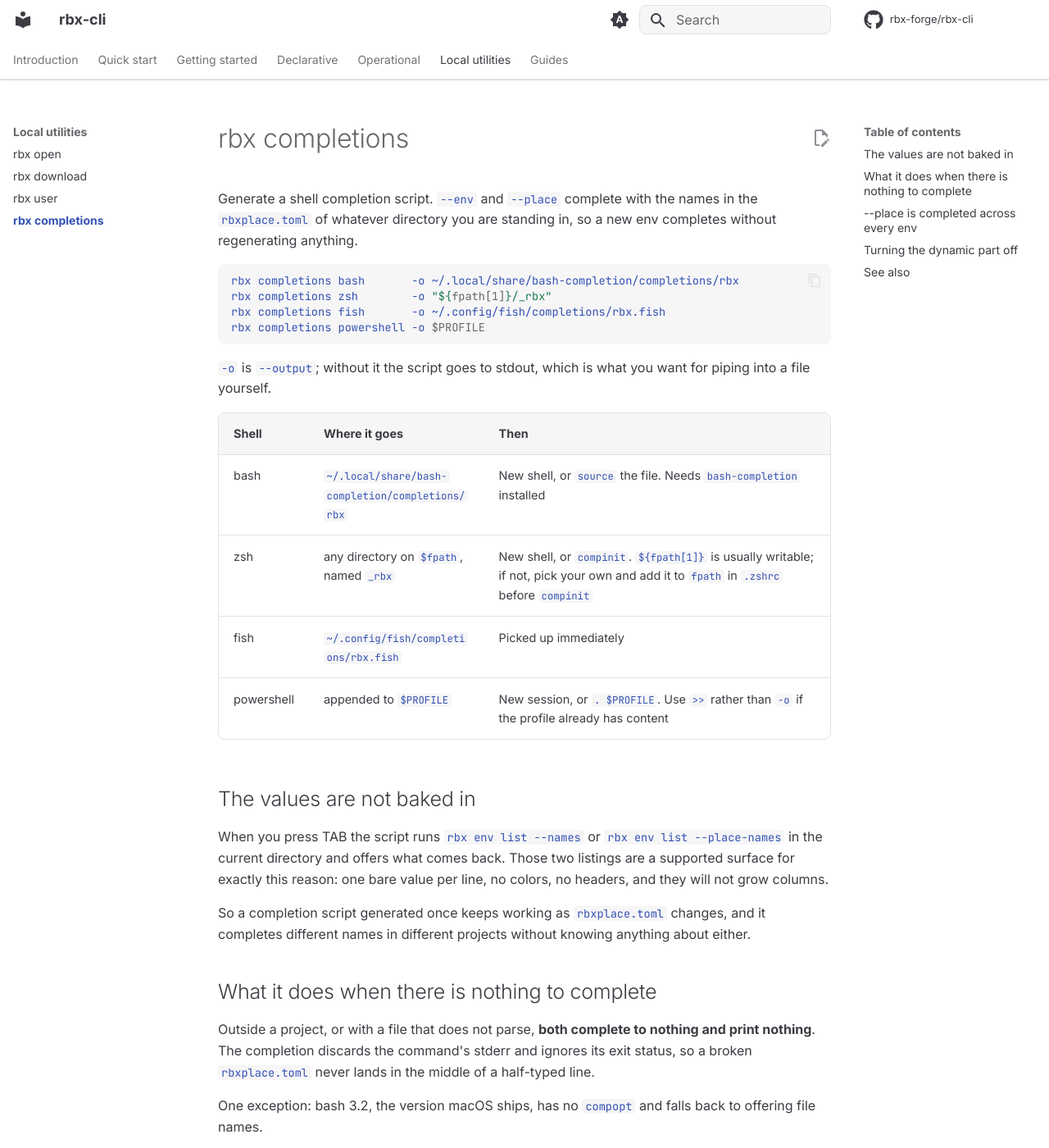
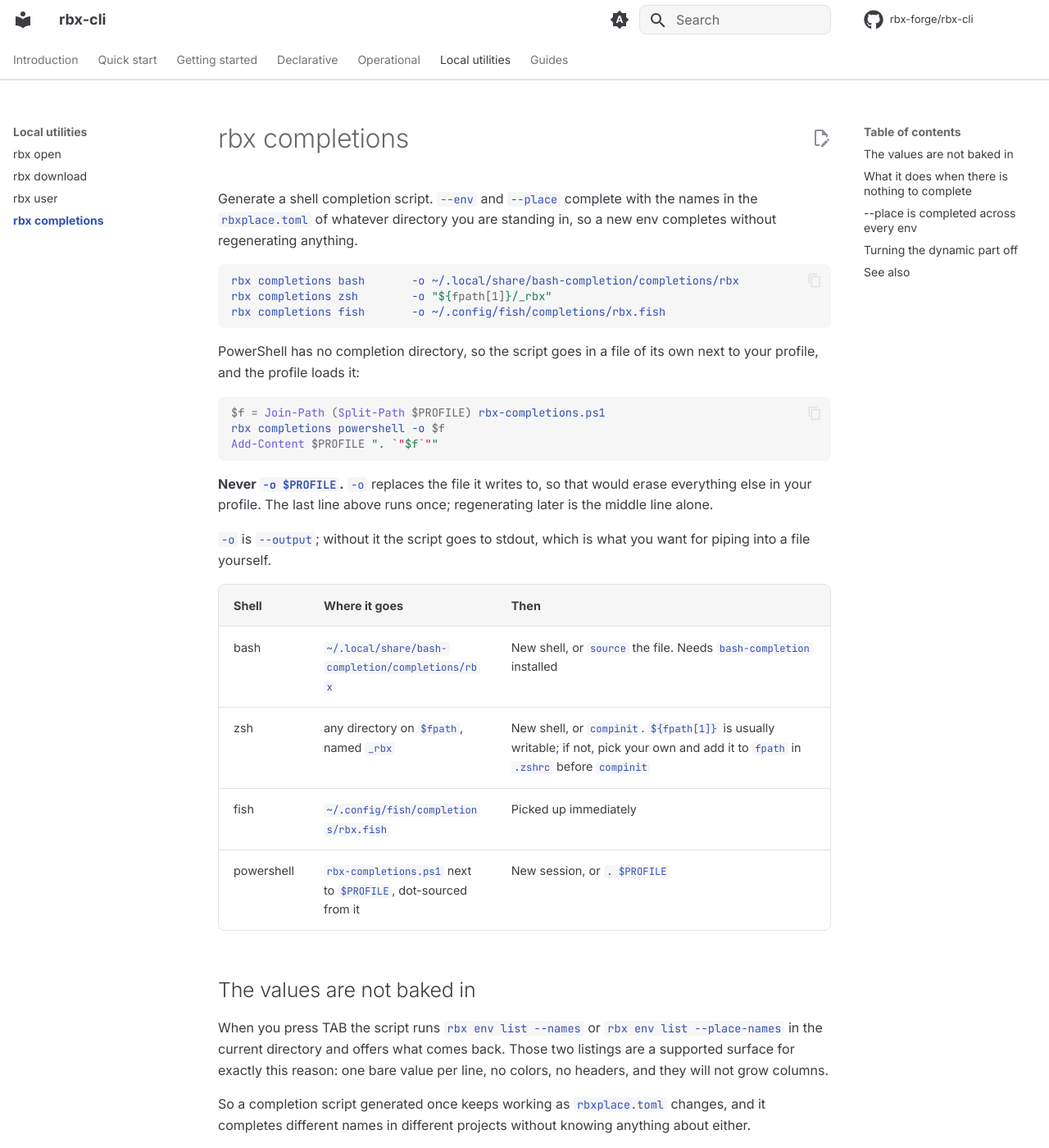
Before and after one commit to rbx-forge/rbx-cli, an MkDocs documentation site: the page built from docs/completions.md, in a window 1280 px wide and 1400 px high. Shown: the whole window at 82% size. Built offline with MkDocs 1.6.1 and Material for MkDocs 9.7.7, drawn with Linux system fonts in a browser that asks for light colours; comment, search, counter and statistics services are not loaded.

Commit message:
docs: neutral help for the global flags, and a completion example that keeps the profile
The doc comments on GlobalFlags are the --help of every binary that flattens it, and they named rbxshop.toml, group creation and rbx apikey. They now describe the flag; the reasoning moved to plain comments, which clap does not print.

`rbx completions powershell -o $PROFILE` replaced the whole profile, since -o creates the file it writes. The script now goes in a file of its own, dot-sourced from the profile.

The README said the Studio cookie was used whenever none was set. It is opt-in, and the flags table now lists --auto-cookie and --place-id.

````diff
--- a/docs/completions.md
+++ b/docs/completions.md
@@ -6,8 +6,17 @@ Generate a shell completion script. `--env` and `--place` complete with the name
 rbx completions bash       -o ~/.local/share/bash-completion/completions/rbx
 rbx completions zsh        -o "${fpath[1]}/_rbx"
 rbx completions fish       -o ~/.config/fish/completions/rbx.fish
-rbx completions powershell -o $PROFILE
 ```
+
+PowerShell has no completion directory, so the script goes in a file of its own next to your profile, and the profile loads it:
+
+```powershell
+$f = Join-Path (Split-Path $PROFILE) rbx-completions.ps1
+rbx completions powershell -o $f
+Add-Content $PROFILE ". `"$f`""
+```
+
+**Never `-o $PROFILE`.** `-o` replaces the file it writes to, so that would erase everything else in your profile. The last line above runs once; regenerating later is the middle line alone.
 
 `-o` is `--output`; without it the script goes to stdout, which is what you want for piping into a file yourself.
 
@@ -16,7 +25,7 @@ rbx completions powershell -o $PROFILE
 | bash | `~/.local/share/bash-completion/completions/rbx` | New shell, or `source` the file. Needs `bash-completion` installed |
 | zsh | any directory on `$fpath`, named `_rbx` | New shell, or `compinit`. `${fpath[1]}` is usually writable; if not, pick your own and add it to `fpath` in `.zshrc` before `compinit` |
 | fish | `~/.config/fish/completions/rbx.fish` | Picked up immediately |
-| powershell | appended to `$PROFILE` | New session, or `. $PROFILE`. Use `>>` rather than `-o` if the profile already has content |
+| powershell | `rbx-completions.ps1` next to `$PROFILE`, dot-sourced from it | New session, or `. $PROFILE` |
 
 ## The values are not baked in
 
````
Also changed, not shown: CHANGELOG.md (+12 -0 lines), README.md (+13 -4 lines), 2 other files.
